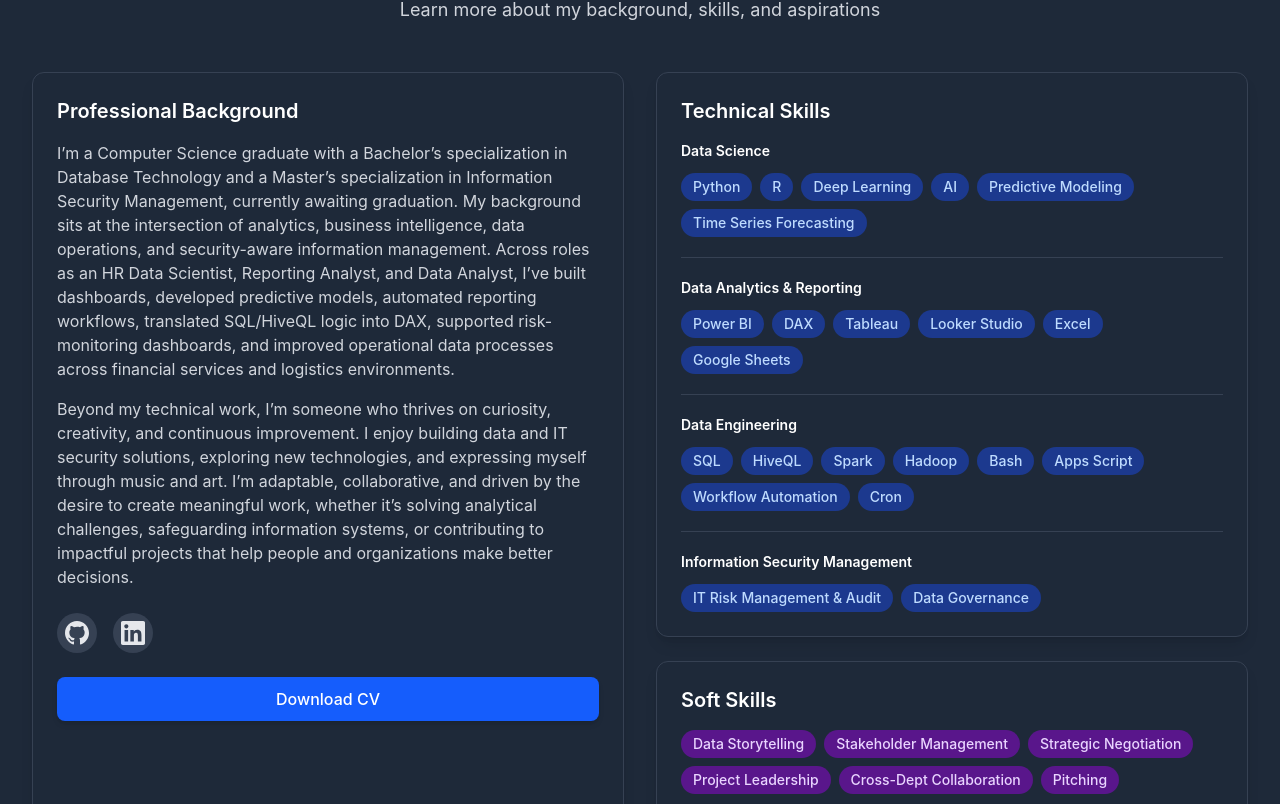
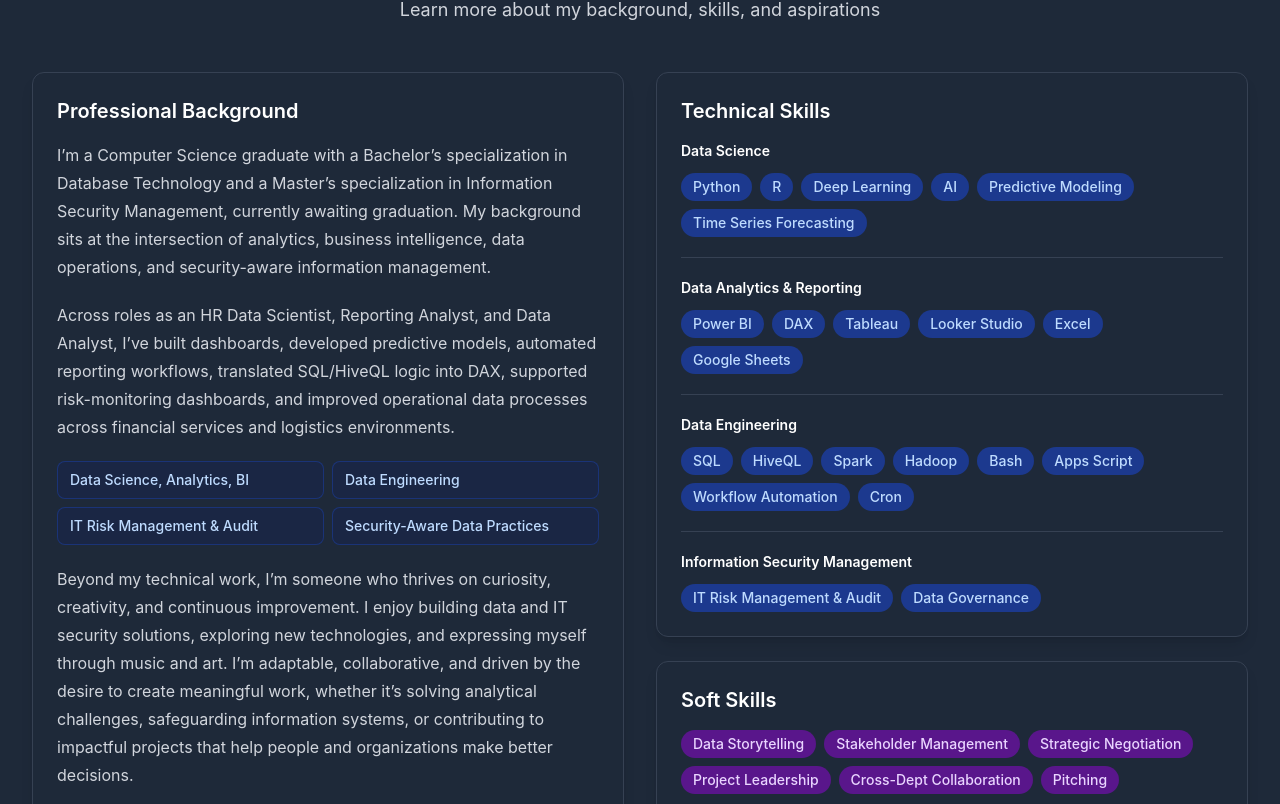
Before and after one commit to aldenaputra/webporto2, a Next.js app: page / in a window 1280 px wide. Shown: the part 956-1760 px from the top of the page. Built offline with nearby package versions, Linux system fonts and the light colour scheme.

Commit message:
update UX about section

```diff
--- a/app/components/sections/About.tsx
+++ b/app/components/sections/About.tsx
@@ -5,6 +5,12 @@ import { portfolioData } from '../../data/portfolioData';
 
 export default function About() {
   const { about, socialLinks } = portfolioData;
+  const focusAreas = [
+    'Data Science, Analytics, BI',
+    'Data Engineering',
+    'IT Risk Management & Audit',
+    'Security-Aware Data Practices',
+  ];
 
   return (
     <Section id="about" background="gray">
@@ -13,34 +19,52 @@ export default function About() {
         subtitle="Learn more about my background, skills, and aspirations"
       />
 
-      <div className="grid grid-cols-1 lg:grid-cols-2 gap-8">
+      <div className="grid grid-cols-1 lg:grid-cols-2 gap-8 items-start">
         <Card>
           <CardHeader>
             <CardTitle>Professional Background</CardTitle>
           </CardHeader>
-          <CardContent>
-            <p className="text-gray-600 dark:text-gray-300 mb-6 lg:hidden">
+          <CardContent className="space-y-6">
+            <p className="text-gray-600 dark:text-gray-300 leading-7 lg:hidden">
               {about.mobileBio ?? about.bio}
             </p>
 
-            <p className="hidden lg:block text-gray-600 dark:text-gray-300 mb-4">
+            <div className="hidden lg:block space-y-5">
+              <p className="text-gray-600 dark:text-gray-300 leading-7">
                 {about.bio}
               </p>
 
-            <p className="hidden lg:block text-gray-600 dark:text-gray-300 mb-6">
+              <p className="text-gray-600 dark:text-gray-300 leading-7">
+                {about.bio1}
+              </p>
+
+              <div className="grid grid-cols-2 gap-2">
+                {focusAreas.map((area) => (
+                  <span
+                    key={area}
+                    className="rounded-lg border border-blue-200 bg-blue-50 px-3 py-2 text-sm font-medium text-blue-800 dark:border-blue-900/70 dark:bg-blue-950/40 dark:text-blue-200"
+                  >
+                    {area}
+                  </span>
+                ))}
+              </div>
+
+              <p className="text-gray-600 dark:text-gray-300 leading-7">
                 {about.bio2}
               </p>
+            </div>
 
-            {/* Social Links */}
-            <div className="flex gap-4 mb-6">
+            <div className="border-t border-gray-200 pt-6 dark:border-gray-700">
+              <div className="flex flex-col gap-4 sm:flex-row sm:items-center sm:justify-between">
+                <div className="flex gap-3">
                   <a
                     href={socialLinks.github}
                     target="_blank"
                     rel="noopener noreferrer"
-                className="inline-flex items-center justify-center w-10 h-10 rounded-full bg-gray-200 dark:bg-gray-700 hover:bg-blue-600 dark:hover:bg-blue-600 text-gray-800 dark:text-gray-200 hover:text-white transition-colors"
+                    className="inline-flex h-10 w-10 items-center justify-center rounded-full bg-gray-200 text-gray-800 transition-colors hover:bg-blue-600 hover:text-white dark:bg-gray-700 dark:text-gray-200 dark:hover:bg-blue-600"
                     title="GitHub"
                   >
-                <svg className="w-6 h-6" fill="currentColor" viewBox="0 0 24 24">
+                    <svg className="h-6 w-6" fill="currentColor" viewBox="0 0 24 24">
                       <path d="M12 0C5.374 0 0 5.373 0 12 0 17.302 3.438 21.8 8.207 23.387c.599.111.793-.261.793-.577v-2.234c-3.338.726-4.033-1.416-4.033-1.416-.546-1.387-1.333-1.756-1.333-1.756-1.089-.745.083-.729.083-.729 1.205.084 1.839 1.237 1.839 1.237 1.07 1.834 2.807 1.304 3.492.997.107-.775.418-1.305.762-1.604-2.665-.305-5.467-1.334-5.467-5.931 0-1.311.469-2.381 1.236-3.221-.124-.303-.535-1.524.117-3.176 0 0 1.008-.322 3.301 1.23A11.509 11.509 0 0112 5.803c1.02.005 2.047.138 3.006.404 2.291-1.552 3.297-1.23 3.297-1.23.653 1.653.242 2.874.118 3.176.77.84 1.235 1.911 1.235 3.221 0 4.609-2.807 5.624-5.479 5.921.43.372.823 1.102.823 2.222v3.293c0 .319.192.694.801.576C20.566 21.797 24 17.3 24 12c0-6.627-5.373-12-12-12z"/>
                     </svg>
                   </a>
@@ -48,10 +72,10 @@ export default function About() {
                     href={socialLinks.linkedin}
                     target="_blank"
                     rel="noopener noreferrer"
-                className="inline-flex items-center justify-center w-10 h-10 rounded-full bg-gray-200 dark:bg-gray-700 hover:bg-blue-600 dark:hover:bg-blue-600 text-gray-800 dark:text-gray-200 hover:text-white transition-colors"
+                    className="inline-flex h-10 w-10 items-center justify-center rounded-full bg-gray-200 text-gray-800 transition-colors hover:bg-blue-600 hover:text-white dark:bg-gray-700 dark:text-gray-200 dark:hover:bg-blue-600"
                     title="LinkedIn"
                   >
-                <svg className="w-6 h-6" fill="currentColor" viewBox="0 0 24 24">
+                    <svg className="h-6 w-6" fill="currentColor" viewBox="0 0 24 24">
                       <path d="M20.447 20.452h-3.554v-5.569c0-1.328-.027-3.037-1.852-3.037-1.853 0-2.136 1.445-2.136 2.939v5.667H9.351V9h3.414v1.561h.046c.477-.9 1.637-1.85 3.37-1.85 3.601 0 4.267 2.37 4.267 5.455v6.286zM5.337 7.433c-1.144 0-2.063-.926-2.063-2.065 0-1.138.92-2.063 2.063-2.063 1.14 0 2.064.925 2.064 2.063 0 1.139-.925 2.065-2.064 2.065zm1.782 13.019H3.555V9h3.564v11.452zM22.225 0H1.771C.792 0 0 .774 0 1.729v20.542C0 23.227.792 24 1.771 24h20.451C23.2 24 24 23.227 24 22.271V1.729C24 .774 23.2 0 22.222 0h.003z"/>
                     </svg>
                   </a>
@@ -61,10 +85,12 @@ export default function About() {
                   href={about.cvUrl}
                   target="_blank"
                   rel="noopener noreferrer"
-              className="w-full"
+                  className="w-full sm:w-auto sm:min-w-40"
                 >
                   Download CV
                 </Button>
+              </div>
+            </div>
           </CardContent>
         </Card>
 
--- a/app/data/portfolioData.ts
+++ b/app/data/portfolioData.ts
@@ -12,7 +12,8 @@ export const portfolioData: PortfolioData = {
   },
 
   about: {
-    bio: "I’m a Computer Science graduate with a Bachelor’s specialization in Database Technology and a Master’s specialization in Information Security Management, currently awaiting graduation. My background sits at the intersection of analytics, business intelligence, data operations, and security-aware information management. Across roles as an HR Data Scientist, Reporting Analyst, and Data Analyst, I’ve built dashboards, developed predictive models, automated reporting workflows, translated SQL/HiveQL logic into DAX, supported risk-monitoring dashboards, and improved operational data processes across financial services and logistics environments.",
+    bio: "I’m a Computer Science graduate with a Bachelor’s specialization in Database Technology and a Master’s specialization in Information Security Management, currently awaiting graduation. My background sits at the intersection of analytics, business intelligence, data operations, and security-aware information management.",
+    bio1: "Across roles as an HR Data Scientist, Reporting Analyst, and Data Analyst, I’ve built dashboards, developed predictive models, automated reporting workflows, translated SQL/HiveQL logic into DAX, supported risk-monitoring dashboards, and improved operational data processes across financial services and logistics environments.",
     bio2: "Beyond my technical work, I’m someone who thrives on curiosity, creativity, and continuous improvement. I enjoy building data and IT security solutions, exploring new technologies, and expressing myself through music and art. I’m adaptable, collaborative, and driven by the desire to create meaningful work, whether it’s solving analytical challenges, safeguarding information systems, or contributing to impactful projects that help people and organizations make better decisions.",
     mobileBio: "Computer Science graduate focused on data analytics, BI, automation, and security-aware information management across finance and logistics environments.",
     skills: [
--- a/app/types/index.ts
+++ b/app/types/index.ts
@@ -85,6 +85,7 @@ export interface PortfolioData {
   };
   about: {
     bio: string;
+    bio1: string;
     bio2: string;
     mobileBio?: string;
     skills: Skill[];
```
Lines whose indentation alone changed are shown as unchanged.
